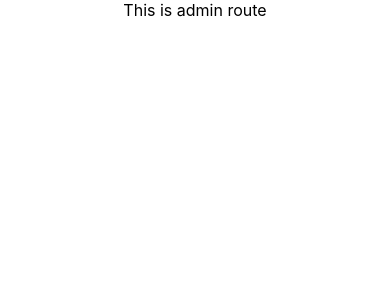
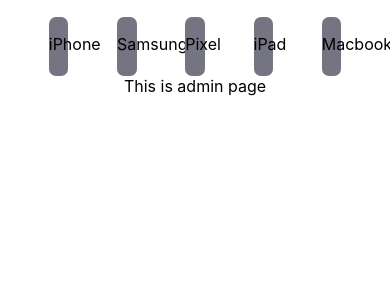
Before and after one commit to ricardofer2412/ironhackfinal, a React (Create React App) app: page /admin in a window 390 px wide. Shown: the top 300 px of the page. Built offline with nearby package versions, Linux system fonts and the light colour scheme.

Commit message:
set up all phone brand linksand added a model to the iphone link, work to be continued

```diff
--- a/src/App.css
+++ b/src/App.css
@@ -36,3 +36,23 @@
     transform: rotate(360deg);
   }
 }
+
+
+/* ****************************************************************NAVBAR STYLING ****************************************************************/
+.navBar {
+  display: flex;
+  justify-content: space-evenly;
+
+}
+
+.navBar > *{
+  text-align: center;
+  margin-top: 2vh;
+  padding-top: 2vh;
+  height: 5vh;
+  width: 5vw;
+  background-color: rgb(116, 116, 130);
+  text-decoration: none;
+  color: black;
+  border-radius:7px;
+}
--- a/src/App.js
+++ b/src/App.js
@@ -2,23 +2,45 @@
 import './App.css'
 import { BrowserRouter as Router, Switch, Route } from 'react-router-dom'
 
+import Home from "./Components/Home";
+import Admin from "./Components/Admin";
+import NavBar from "./Components/NavBar";
+import IPhone from "./Components/Phones/iPhone";
+
 function App() {
   return (
     <div className="App">
-      {
+
         <Router>
+          <NavBar/>
             <Switch>
               <Route path="/" exact>
-                This is home
+                <Home/>
               </Route>
               <Route path="/admin">
-                This is admin route
+                <Admin/>
+              </Route>
+              <Route path='/iphone'>
+                    <IPhone/>
+              </Route>
+              <Route path='/samsung'>
+                    this is all samsung models we buy
+              </Route>
+              <Route path='/pixel'>
+                this is all pixel models we buy
+              </Route>
+              <Route path='/ipad'>
+                this is all ipad models we buy
+              </Route>
+              <Route path='/macbook'>
+                this is all macbook models we buy
               </Route>
             </Switch>
         </Router>
-      }
+
     </div>
   );
 }
 
+
 export default App;
--- /dev/null
+++ b/src/Components/Admin/index.jsx
@@ -0,0 +1,9 @@
+import React from 'react'
+
+export default function Admin() {
+    return (
+        <div>
+            This is admin page
+        </div>
+    )
+}
--- /dev/null
+++ b/src/Components/Home/index.jsx
@@ -0,0 +1,9 @@
+import React from 'react'
+
+export default function Admin() {
+    return (
+        <div>
+            This is home page
+        </div>
+    )
+}
--- /dev/null
+++ b/src/Components/NavBar/index.jsx
@@ -0,0 +1,17 @@
+import React from 'react'
+import {Link} from 'react-router-dom'
+import '../../App.css'
+
+export default function NavBar() {
+    return (
+       <header className="navBar">
+            <Link to='/iphone'>iPhone</Link>
+            <Link to='/samsung'>Samsung</Link>
+            <Link to='/pixel'>Pixel</Link>
+            <Link to='/ipad'>iPad</Link>
+            <Link to='/macbook'>Macbook</Link>
+
+
+       </header>
+    )
+}
--- /dev/null
+++ b/src/Components/Phones/iPhone/index.jsx
@@ -0,0 +1,17 @@
+import React from 'react'
+import {Link} from 'react-router-dom'
+
+export default function iPhone() {
+    return (
+        <div>
+            <h1>This is all iPhone models we buy!</h1>
+            <div>
+                <section>
+                   <img src="https://t-mobile.scene7.com/is/image/Tmusprod/Apple-iPhone-13-Midnight-frontimage" alt="iphone 13 black" />
+                   <Link to='iphone-13'>iPhone 13</Link>
+                </section>
+            </div>
+
+        </div>
+    )
+}
```
